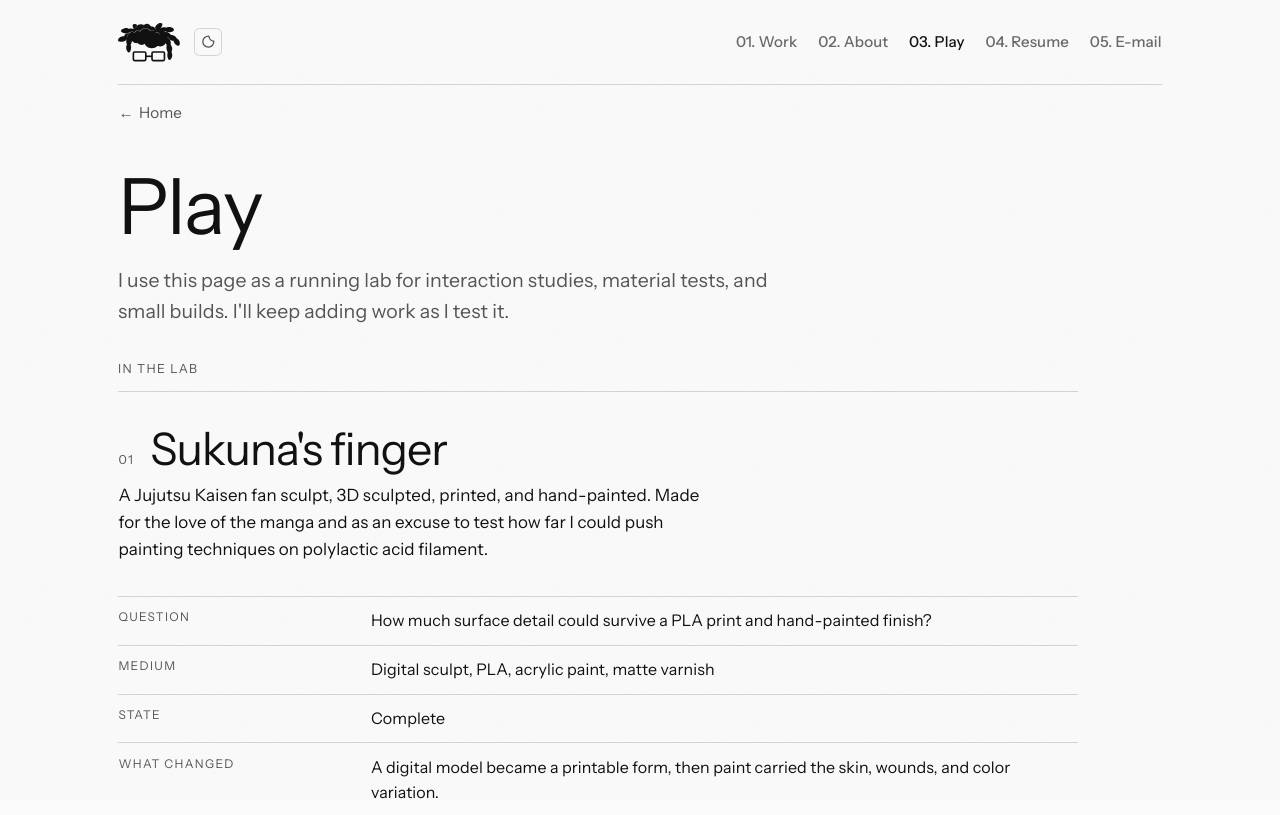
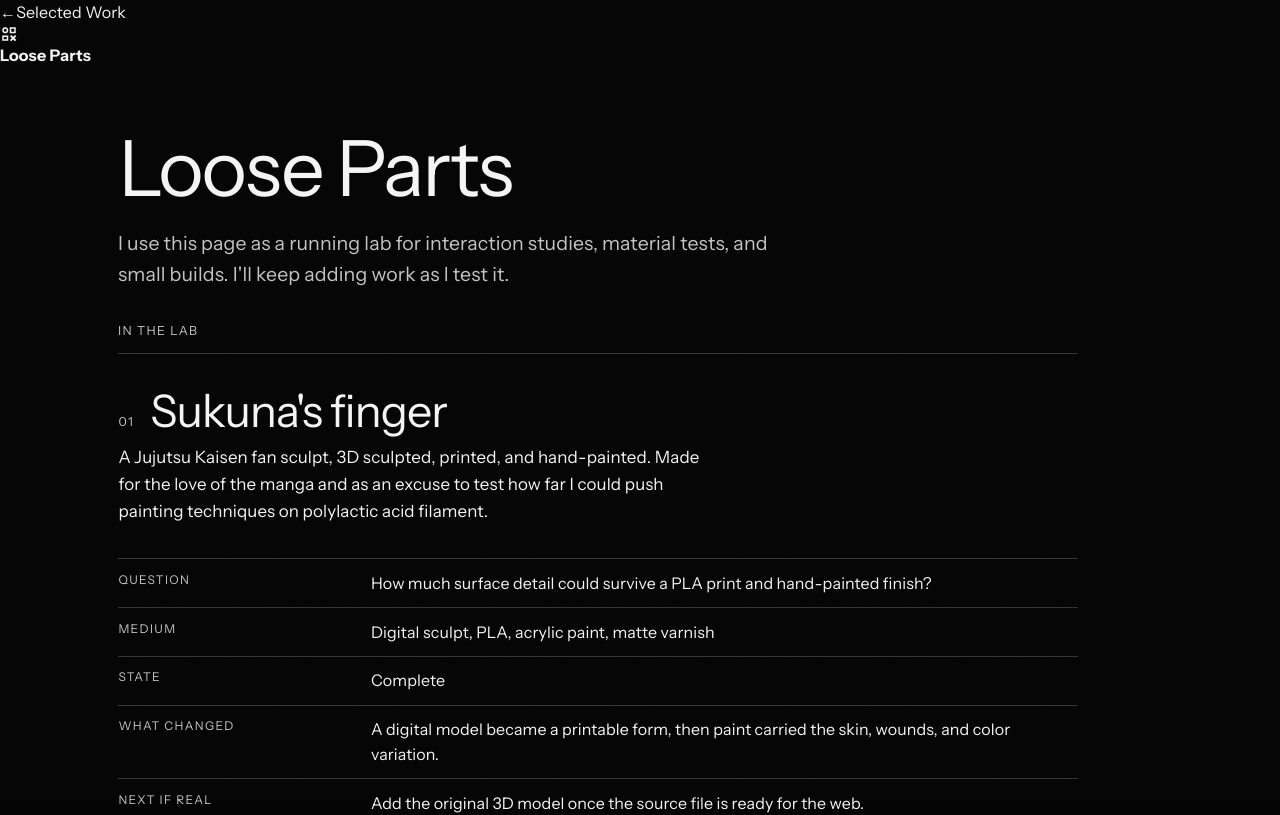
Before and after one commit to ashim238/myles-portfolio-migration, a Next.js app: page /play in a window 1280 px wide. Shown: the top 815 px of the page. Built offline with nearby package versions, Linux system fonts and the light colour scheme.

Commit message:
feat: make Loose Parts a Myles 98 document

```diff
--- a/src/app/play/page.tsx
+++ b/src/app/play/page.tsx
@@ -1,7 +1,6 @@
-import Link from "next/link";
-import { SiteNav } from "@/components/site-nav";
 import { ExpandableImage } from "@/components/expandable-image";
 import { LoomEmbed } from "@/components/loom-embed";
+import { SystemDocumentShell } from "@/components/myles-97/system-document-shell";
 import { PortfolioEndcap } from "@/components/portfolio-endcap";
 import { SpecimenCard } from "@/components/specimen-card";
 import { playEntries, type PlayState } from "@/lib/content";
@@ -24,24 +23,10 @@ export const metadata = createRouteMetadata({
 
 export default function PlayPage() {
   return (
-    <main className="page-shell project-page" id="main-content">
-      <SiteNav />
-      <nav className="project-topbar" aria-label="Breadcrumb">
-        <Link href="/">
-          <span aria-hidden="true">←</span>
-          Home
-        </Link>
-      </nav>
-
+    <SystemDocumentShell program="loose-parts" title="Loose Parts">
       <section className="hero project-hero play-hero" aria-labelledby="play-title">
         <h1 id="play-title" className="project-hero-title play-title">
-          <span className="play-title-word" aria-hidden="true">
-            <span className="play-title-letter">P</span>
-            <span className="play-title-letter">l</span>
-            <span className="play-title-letter">a</span>
-            <span className="play-title-letter">y</span>
-          </span>
-          <span className="sr-only">Play</span>
+          Loose Parts
         </h1>
         <p className="project-hero-lede play-lede">
           I use this page as a running lab for interaction studies, material
@@ -162,6 +147,6 @@ export default function PlayPage() {
         </ol>
       </section>
       <PortfolioEndcap context="play" />
-    </main>
+    </SystemDocumentShell>
   );
 }
```
